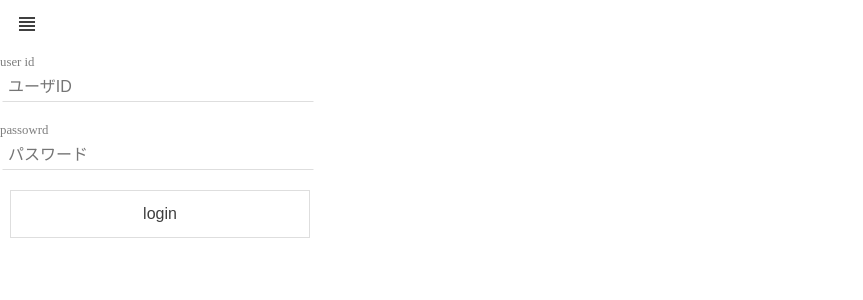
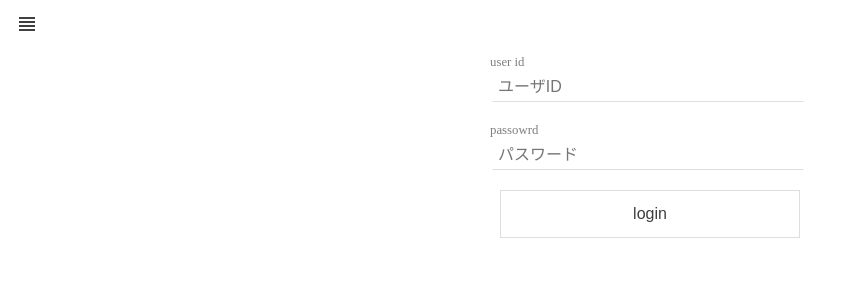
Before and after one commit to gitter-badger/office-work, an Angular app: page /login in a window 1280 px wide. Shown: the top 300 px of the page, without its empty margins (0-863 px from the left). Built offline with nearby package versions, Linux system fonts and the light colour scheme.

Commit message:
center to login

```diff
--- a/src/app/login/login.component.scss
+++ b/src/app/login/login.component.scss
@@ -1,3 +1,10 @@
 div {
+  width: 100%;
+  text-align: center;
+}
+
+form {
+  display: inline-block;
+  text-align: left;
   width: 300px;
 }
```
